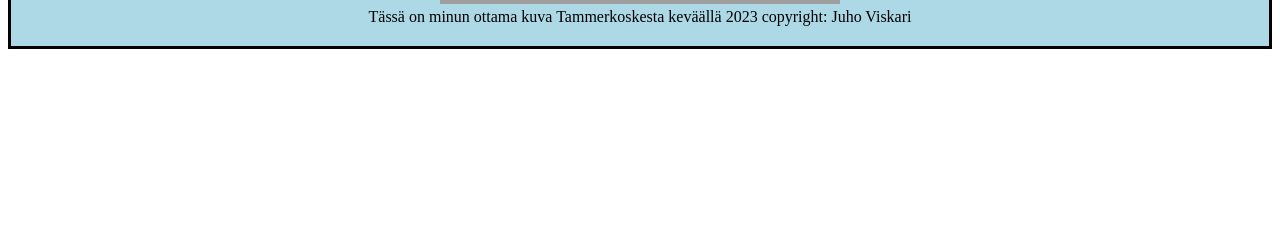
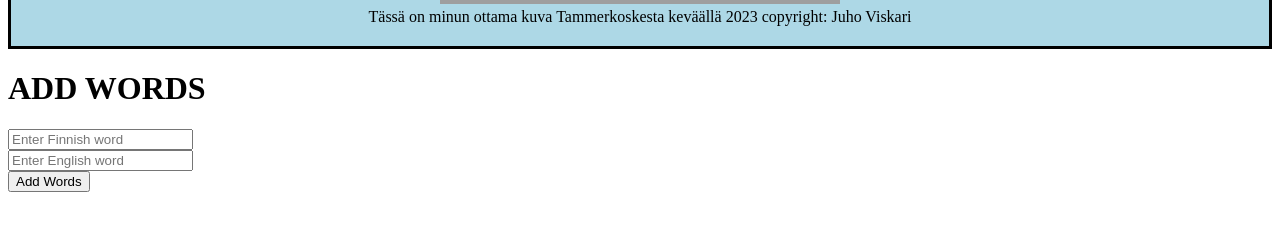
Before and after one commit to JuhoViskari/learn-english-project-app, a React (Vite) app in the folder frontend/: page /admin in a window 1280 px wide. Shown: the part 501-732 px from the top of the page. Built offline with nearby package versions, Linux system fonts and the light colour scheme; grey boxes are pictures that could not be loaded.

Commit message:
modify: AdminComponent: Add HTTP POST to add words with error state variables and english, finnish statevariables, inputs to page, handle inputChange function also

```diff
--- a/frontend/src/AdminComponent.jsx
+++ b/frontend/src/AdminComponent.jsx
@@ -1,6 +1,14 @@
-import React from "react";
+import React, { useState } from "react";
 
+// const response = await fetch("http://localhost:8080/api/learn");
+// const response = await fetch("/api/learn");
 const AdminPage = () => {
+  const [english, setEnglish] = useState("");
+  const [finnish, setFinnish] = useState("");
+  const [message, setMessage] = useState("");
+  const [error, setError] = useState(null);
+
+  // styling Admin page
   const AboutPageStyle = {
     textAlign: "center",
     padding: "20px",
@@ -8,11 +16,61 @@ const AdminPage = () => {
     backgroundColor: "lightgray",
   };
 
+  // styling Admin page
   const AboutPageParagStyle = {
     textAlign: "center",
     padding: "20px",
     border: "solid",
     backgroundColor: "lightblue",
+  };
+
+  // handle input change if word is same
+  // add value with state variable
+  const handleInputChange = (index) => {
+    const { word, value } = index.target;
+    if (word === "finnish") {
+      setFinnish(value);
+    } else if (word === "english") {
+      setEnglish(value);
+    }
+  };
+
+  // HTTP POST TO ADD WORDS Function
+  const PostWords = async () => {
+    try {
+      // if finnish and english have no text throw error
+      if (!finnish || !english) {
+        throw new Error("Finnish and English words are required");
+      }
+
+      // else show confirm alert to proceed
+      const result = window.confirm(
+        `Do you want to add Words with Finnish: ${finnish}, English: ${english}?`
+      );
+
+      // http fetch if result OK make http post
+      if (result) {
+        const response = await fetch(`/api/learn`, {
+          method: "POST",
+          headers: {
+            "Content-Type": "application/json",
+          },
+          body: JSON.stringify({ finnish, english }),
+        });
+
+        // if hr not OK throw error
+        if (!response.ok) {
+          throw new Error(`HTTP error! Status: ${response.status}`);
+        }
+        // else add word succesfully show to user
+        setMessage("Words added successfully");
+        setError(null);
+        console.log("Successful POST request");
+      }
+    } catch (error) {
+      setError(error.message);
+      console.error("Error during POST request", error);
+    }
   };
 
   return (
@@ -28,6 +86,28 @@ const AdminPage = () => {
         Tässä on minun ottama kuva Tammerkoskesta keväällä 2023 copyright: Juho
         Viskari
       </p>
+      <h1>ADD WORDS</h1>
+      <input
+        type="text"
+        id={`finnish`}
+        name={`finnish`}
+        placeholder="Enter Finnish word"
+        value={finnish}
+        onChange={handleInputChange}
+      />
+      <br />
+      <input
+        type="text"
+        id={`english`}
+        name={`english`}
+        placeholder="Enter English word"
+        value={english}
+        onChange={handleInputChange}
+      />
+      <br />
+      <button onClick={PostWords}>Add Words</button>
+      {error && <p style={{ color: "red" }}>{error}</p>}
+      <p>{message}</p>
     </div>
   );
 };
```
